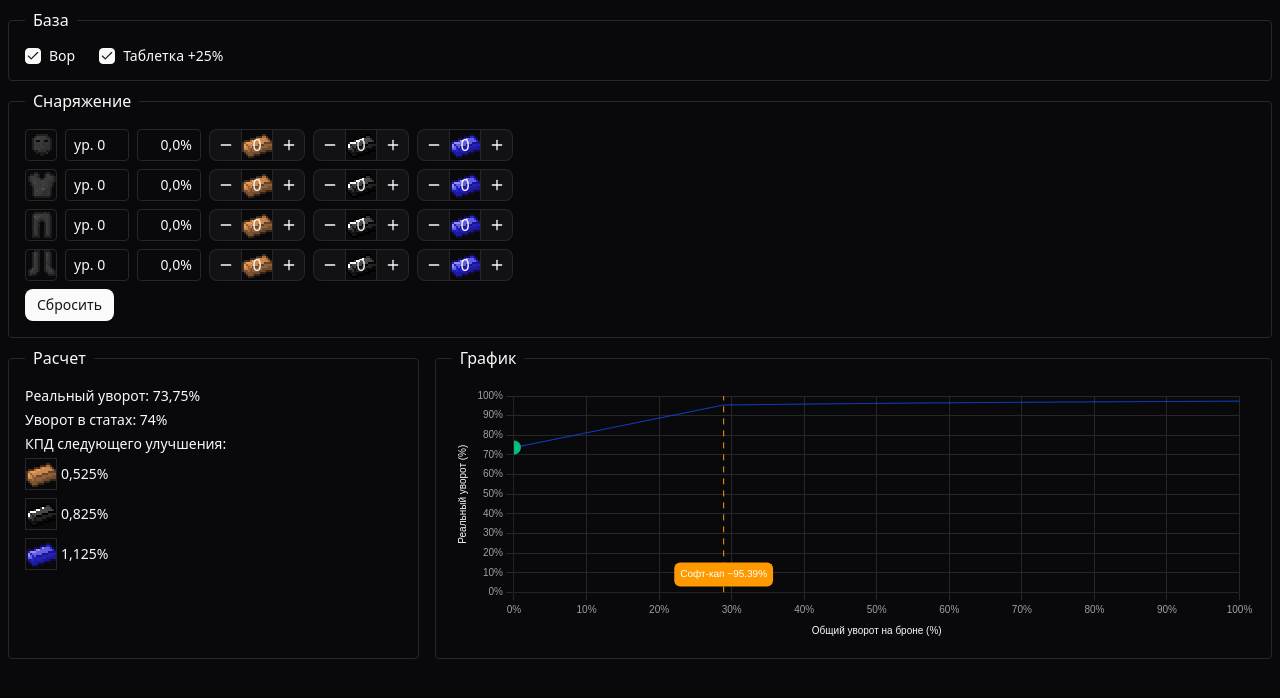
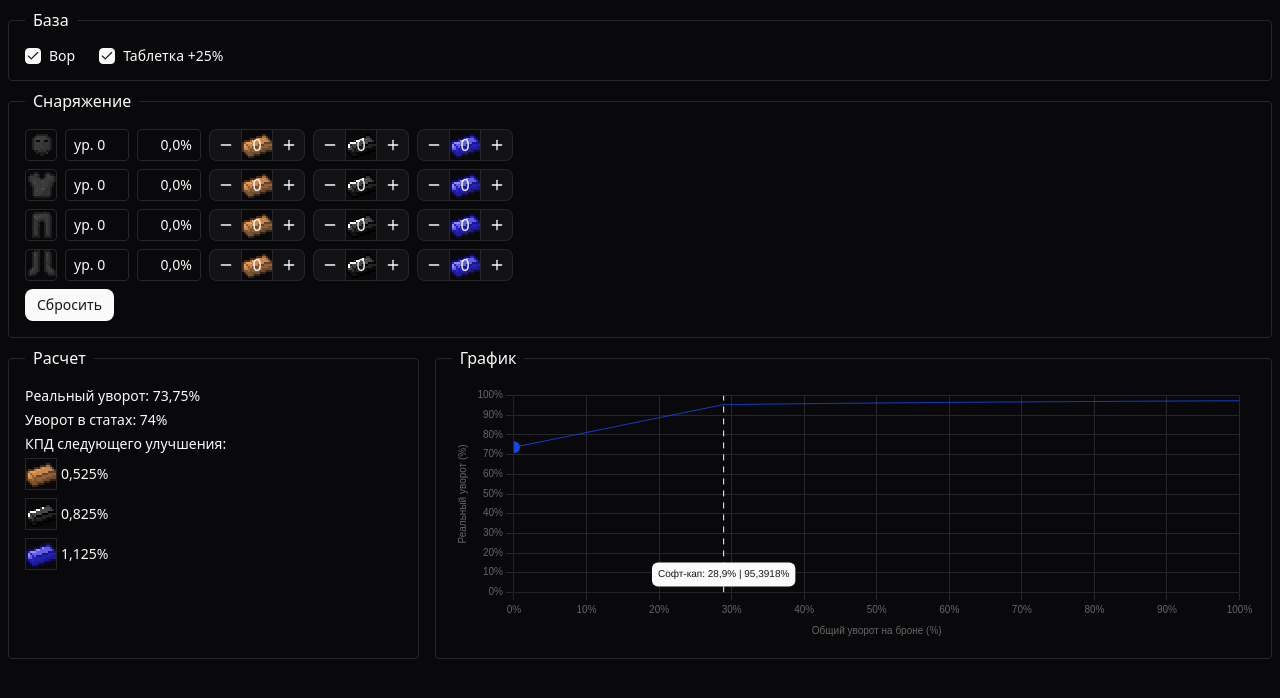
Before and after one commit to exi66/mcgl-correct-evasion-calculator, a Vue app: page / in a window 1280 px wide. Shown: the top 698 px of the page. Built offline with nearby package versions, Linux system fonts and the light colour scheme.

Commit message:
feat: стили chart

```diff
--- a/src/components/ui/evasion-chart/EvasionChart.vue
+++ b/src/components/ui/evasion-chart/EvasionChart.vue
@@ -40,6 +40,22 @@ const props = defineProps({
   },
 });
 
+const chartColors = computed(() => {
+  return {
+    primary: getCssVar("--primary"),
+    primaryText: getCssVar("--primary-foreground"),
+    chart1: getCssVar("--chart-1"),
+    chart2: getCssVar("--chart-2"),
+    chart3: getCssVar("--chart-3"),
+    border: getCssVar("--border"),
+    muted: getCssVar("--muted-foreground"),
+    text: getCssVar("--foreground"),
+    popover: getCssVar("--popover"),
+    popoverText: getCssVar("--popover-foreground"),
+    font: getCssVar("--font-sans"),
+  };
+});
+
 const softCapPoint = computed(() => {
   const threshold = 0.1;
   const data = chartData.value.datasets[0].data;
@@ -57,10 +73,31 @@ const softCapPoint = computed(() => {
   return null;
 });
 
+const annotations = computed(() => {
+  const point = softCapPoint.value;
+  if (!point) return {};
+
+  return {
+    softCapLine: {
+      type: "line",
+      xMin: point.x,
+      xMax: point.x,
+      borderColor: chartColors.value.primary,
+      borderWidth: 1,
+      borderDash: [6, 6],
+      label: {
+        display: true,
+        content: `Софт-кап: ${percentIntl.format(point.x)}% | ${intl.format(point.y)}%`,
+        position: "start",
+        backgroundColor: chartColors.value.primary,
+        color: chartColors.value.primaryText,
+        font: { size: 10, weight: "normal" },
+      },
+    },
+  };
+});
+
 const chartData = computed(() => {
-  const chart1 = getCssVar("--chart-1");
-  const chart2 = getCssVar("--chart-2");
-
   const steps = Object.values(resources)
     .map((r) => r.percent)
     .sort((a, b) => b - a);
@@ -104,24 +141,13 @@ const chartData = computed(() => {
   const pointHoverRadiuses = points.map((_, index) =>
     index === closestIndex ? 8 : 4,
   );
-  const pointBackgroundColors = points.map((_, index) =>
-    index === closestIndex ? chart2 : chart1,
-  );
-  const pointBorderColors = points.map((_, index) =>
-    index === closestIndex ? chart2 : chart1,
-  );
-  const pointBorderWidths = points.map((_, index) =>
-    index === closestIndex ? 2 : 1,
-  );
-  const pointHoverBackgroundColors = pointBackgroundColors;
-  const pointHoverBorderColors = pointBorderColors;
 
   return {
     datasets: [
       {
         label: "Кривая уворота",
         data: points,
-        borderColor: chart1,
+        borderColor: chartColors.value.chart1,
         borderWidth: 1,
         tension: 0.4,
 
@@ -129,26 +155,18 @@ const chartData = computed(() => {
         pointRadius: pointRadiuses,
 
         pointHoverRadius: pointHoverRadiuses,
-        pointHoverBackgroundColor: pointHoverBackgroundColors,
-        pointHoverBorderColor: pointHoverBorderColors,
+        pointHoverBackgroundColor: chartColors.value.chart1,
+        pointHoverBorderColor: chartColors.value.chart1,
 
-        pointBackgroundColor: pointBackgroundColors,
-        pointBorderColor: pointBorderColors,
-        pointBorderWidth: pointBorderWidths,
+        pointBackgroundColor: chartColors.value.chart1,
+        pointBorderColor: chartColors.value.chart1,
+        pointBorderWidth: 0,
       },
     ],
   };
 });
 
-const chartOptions = computed(() => {
-  const chart3 = getCssVar("--chart-3");
-  const textColor = getCssVar("--foreground");
-  const mutedColor = getCssVar("--muted-foreground");
-  const fontFamily = getCssVar("--font-sans");
-  const border = getCssVar("--border");
-  const popoverColor = getCssVar("--popover-foreground");
-
-  return {
+const chartOptions = computed(() => ({
   animation: false,
   responsive: true,
   maintainAspectRatio: false,
@@ -156,38 +174,38 @@ const chartOptions = computed(() => {
     x: {
       type: "linear",
       grid: {
-          color: border,
+        color: chartColors.value.border,
       },
       title: {
         display: true,
         text: "Общий уворот на броне (%)",
-          font: { size: 12, family: fontFamily },
-          color: textColor,
+        font: { size: 12, family: chartColors.value.font },
+        color: chartColors.value.textColor,
       },
       min: 0,
       max: Math.round(Math.max(MAX_TOTAL_EVASION, props.current)),
       ticks: {
-          color: mutedColor,
-          font: { size: 11, family: fontFamily },
+        color: chartColors.value.mutedColor,
+        font: { size: 11, family: chartColors.value.font },
         callback: (value) => `${value}%`,
       },
     },
     y: {
       type: "linear",
       grid: {
-          color: border,
+        color: chartColors.value.border,
       },
       title: {
         display: true,
         text: "Реальный уворот (%)",
-          font: { size: 12, family: fontFamily },
-          color: textColor,
+        font: { size: 12, family: chartColors.value.font },
+        color: chartColors.value.textColor,
       },
       min: 0,
       max: 100,
       ticks: {
-          color: mutedColor,
-          font: { size: 11, family: fontFamily },
+        color: chartColors.value.mutedColor,
+        font: { size: 11, family: chartColors.value.font },
         callback: (value) => `${value}%`,
       },
     },
@@ -196,15 +214,15 @@ const chartOptions = computed(() => {
     legend: {
       display: false,
       labels: {
-          font: { family: fontFamily, size: 12 },
-          color: textColor,
+        font: { family: chartColors.value.font, size: 12 },
+        color: chartColors.value.textColor,
       },
     },
     tooltip: {
-        titleColor: popoverColor,
-        bodyColor: popoverColor,
-        bodyFont: { family: fontFamily, size: 12 },
-        borderColor: border,
+      titleColor: chartColors.value.popoverColor,
+      bodyColor: chartColors.value.popoverColor,
+      bodyFont: { family: chartColors.value.font, size: 12 },
+      borderColor: chartColors.value.border,
       padding: 10,
       callbacks: {
         title: () => "",
@@ -218,28 +236,10 @@ const chartOptions = computed(() => {
       },
     },
     annotation: {
-        annotations: {
-          softCapLine: {
-            type: "line",
-            xMin: softCapPoint.value?.x,
-            xMax: softCapPoint.value?.x,
-            borderColor: chart3,
-            borderWidth: 1,
-            borderDash: [6, 6],
-            label: {
-              display: true,
-              content: `Софт-кап ~${softCapPoint.value?.y.toFixed(2)}%`,
-              position: "start",
-              backgroundColor: chart3,
-              color: "#fff",
-              font: { size: 10, weight: "normal" },
+      annotations: annotations.value,
     },
   },
-        },
-      },
-    },
-  };
-});
+}));
 </script>
 
 <template>
```
Lines whose indentation alone changed are shown as unchanged.
